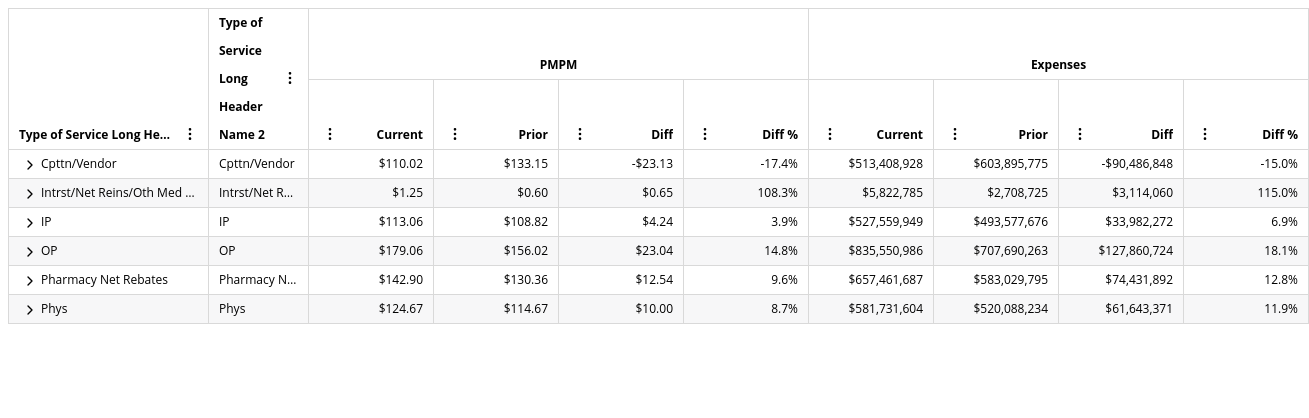
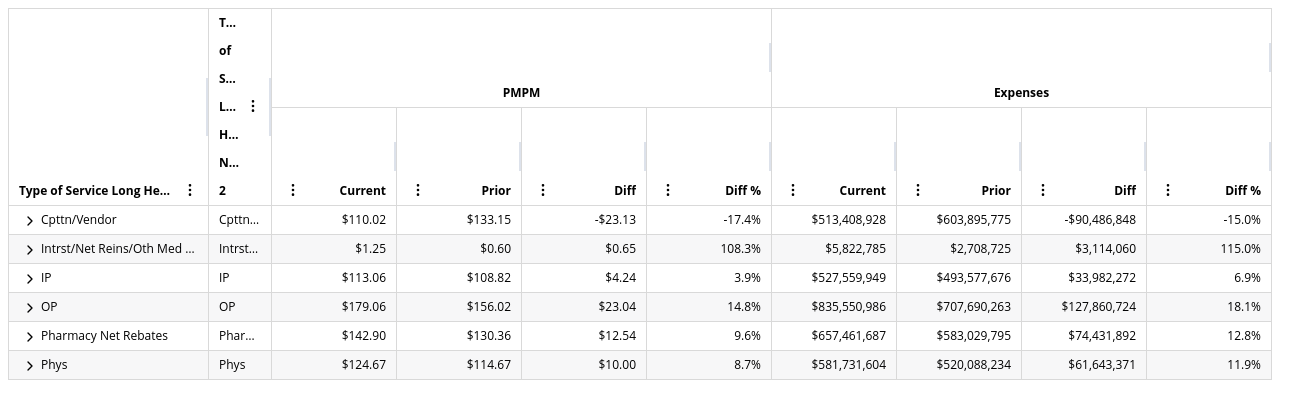
Before and after one commit to mahonbr/tanstack-table, a React (Vite) app: page / in a window 1280 px wide. Shown: the top 418 px of the page, 1309 px wide, since content can reach past the window. Built offline with nearby package versions, Linux system fonts and the light colour scheme.

Commit message:
Enable Column Resizing

```diff
--- a/package.json
+++ b/package.json
@@ -10,6 +10,7 @@
 		"preview": "vite preview"
 	},
 	"dependencies": {
+		"@emotion/css": "^11.13.5",
 		"@emotion/react": "^11.11.3",
 		"@emotion/styled": "^11.14.1",
 		"@fontsource/open-sans": "^5.2.5",
--- a/src/components/grids/DataTable.jsx
+++ b/src/components/grids/DataTable.jsx
@@ -16,12 +16,18 @@ const PREFIX = 'eda-datatable';
 export const classes = {
 	// Slot classes.
 	root: `${PREFIX}-root`,
+
+	// Header classes.
+	header: `${PREFIX}-header`,
 	headerMenuTool: `${PREFIX}-headerMenuTool`,
 	headerPlaceholder: `${PREFIX}-headerPlaceholder`,
 
 	// Modifier classes.
+	hidden: `${PREFIX}-hidden`,
+	resizing: `${PREFIX}-resizing`,
 	sortable: `${PREFIX}-sortable`,
-	hidden: `${PREFIX}-hidden`,
+	striped: `${PREFIX}-striped`,
+	wrapText: `${PREFIX}-wrapText`,
 };
 
 const DataTableRoot = styled('table')(() => ({
@@ -31,6 +37,9 @@ const DataTableRoot = styled('table')(() => ({
 		'--ag-cell-horizontal-padding': '10px',
 		'--ag-font-family': "'Open Sans', 'Roboto', 'Helvetica', 'Arial', sans-serif",
 		'--ag-font-size': '12px',
+		'--ag-header-column-resize-handle-color': '#DDE2EB',
+		'--ag-header-column-resize-handle-height': '30%',
+		'--ag-header-column-resize-handle-width': '2px',
 		'--ag-odd-row-background-color': '#F7F7F8',
 		'--ag-row-height': '28px',
 
@@ -54,16 +63,13 @@ const DataTableRoot = styled('table')(() => ({
 		'td, th': {
 			border: '1px solid var(--ag-border-color)',
 			boxSizing: 'border-box',
+			overflow: 'hidden',
 			padding: `0 var(--ag-cell-horizontal-padding)`,
-			width: 'var(--eda-default-column-width)',
-
-			overflow: 'hidden',
+			position: 'relative',
 			textAlign: 'left',
 			textOverflow: 'ellipsis',
 			whiteSpace: 'nowrap',
-			'&.wrapText': {
-				whiteSpace: 'break-spaces',
-			},
+			width: 'var(--eda-default-column-width)',
 
 			// Style for the grouped header rows.
 			'&.ag-header-row-column-group': {
@@ -126,7 +132,7 @@ const DataTableRoot = styled('table')(() => ({
 						textOverflow: 'ellipsis',
 						whiteSpace: 'nowrap',
 
-						'&.wrapHeaderText': {
+						[`&.${classes.wrapText}`]: {
 							whiteSpace: 'break-spaces',
 						},
 					},
@@ -177,6 +183,14 @@ const DataTableRoot = styled('table')(() => ({
 			},
 		},
 
+		[`.${classes.header}`]: {
+			overflow: 'hidden',
+
+			[`&.${classes.resizing}`]: {
+				overflow: 'visible',
+			},
+		},
+
 		[`.${classes.hidden}`]: {
 			display: 'none',
 		},
@@ -184,6 +198,21 @@ const DataTableRoot = styled('table')(() => ({
 		[`.${classes.sortable}`]: {
 			cursor: 'pointer',
 			userSelect: 'none',
+		},
+
+		[`.${classes.wrapText}`]: {
+			whiteSpace: 'break-spaces',
+		},
+
+		/**
+		 * We want to "smooth out" the cursor when resizing columns in order to avoid the "flicker" effect.
+		 */
+		[`&:has(th.${classes.resizing})`]: {
+			cursor: 'ew-resize',
+
+			th: {
+				pointerEvents: 'none',
+			},
 		},
 	},
 }));
@@ -209,15 +238,21 @@ const HelperFeatures = {
 
 const DataTable = React.forwardRef((props, ref) => {
 	const {
+		columnResizeMode = 'onChange',
 		columns: columnsProp = props.columnDefs,
 		columnTypes = [],
 		data = props.rowData ?? [],
+		debugColumns = false,
+		debugHeaders = false,
 		debugTable = false,
 		getSubRows = (row) => row.children, // return the children array as sub-rows
 		slots = {},
 		defaultColumn = {
 			enableMultiSort: true,
+			enableResizing: true,
 			enableSorting: true,
+			maxSize: 800,
+			minSize: 50,
 			size: 125,
 			// Custom Properties
 			suppressHeaderMenuButton: false,
@@ -228,6 +263,7 @@ const DataTable = React.forwardRef((props, ref) => {
 
 	const { ColumnGroup = DefaultColumnGroup, TableBody = DefaultTableBody, TableHead = DefaultTableHead } = slots;
 
+	const [columnSizingInfo, setColumnSizingInfo] = useState({});
 	const [expanded, setExpanded] = useState({});
 	const [sorting, setSorting] = useState([]);
 	const columnMapRef = useRef(new ConfigMap([...ColumnTypes, ...columnTypes]));
@@ -257,14 +293,18 @@ const DataTable = React.forwardRef((props, ref) => {
 
 	const table = useReactTable({
 		_features: [HelperFeatures],
+		columnResizeMode,
 		columns: resolvedColumns,
 		data,
+		debugColumns,
+		debugHeaders,
 		debugTable,
 		defaultColumn,
 		getCoreRowModel: getCoreRowModel(),
 		getExpandedRowModel: getExpandedRowModel(),
 		getSortedRowModel: getSortedRowModel(),
 		getSubRows,
+		onColumnSizingInfoChange: setColumnSizingInfo,
 		onExpandedChange: setExpanded,
 		onSortingChange: setSorting,
 		meta: {
@@ -272,6 +312,7 @@ const DataTable = React.forwardRef((props, ref) => {
 			props,
 		},
 		state: {
+			columnSizingInfo,
 			expanded,
 			sorting,
 		},
--- a/src/components/grids/components/ColumnGroup.jsx
+++ b/src/components/grids/components/ColumnGroup.jsx
@@ -1,11 +1,30 @@
-const leafColumnRenderer = (col) => {
-	const width = col.columnDef.size ?? col.getSize();
-	return <col key={col.id} style={{ minWidth: '100px', width }} />;
+import { useMemo } from 'react';
+
+const createLeafColumnRenderer = ({ columnSizing, table }) => {
+	return (col) => {
+		const maxWidth = col.columnDef.maxSize ?? table.options.defaultColumn.maxSize;
+		const minWidth = col.columnDef.minSize ?? table.options.defaultColumn.minSize;
+		const width = columnSizing[col.id] ?? col.columnDef.size ?? col.getSize();
+
+		return <col key={col.id} data-id={`${col.id}`} style={{ maxWidth, minWidth, width }} />;
+	};
 };
 
+/**
+ * Since we are using a table layout, we are using a colgroup to...
+ * 	- Make column resizing more performant.
+ * 	- Support column width percentages (for flexing).
+ */
 const ColumnGroup = (props) => {
 	const { table } = props;
-	return <colgroup>{table.getAllLeafColumns().map(leafColumnRenderer)}</colgroup>;
+	const { columnSizing } = table.getState();
+
+	const colgroup = useMemo(() => {
+		const leafColumnRenderer = createLeafColumnRenderer({ columnSizing, table });
+		return <colgroup>{table.getAllLeafColumns().map(leafColumnRenderer)}</colgroup>;
+	}, [columnSizing]);
+
+	return colgroup;
 };
 
 export default ColumnGroup;
--- /dev/null
+++ b/src/components/grids/components/ResizeHandle.jsx
@@ -0,0 +1,51 @@
+import clsx from 'clsx';
+import styled from '@emotion/styled';
+
+const PREFIX = 'eda-resizehandle';
+
+export const classes = {
+	root: `${PREFIX}-root`,
+};
+
+const ResizeHandleRoot = styled('div')(() => ({
+	[`&.${classes.root}`]: {
+		cursor: 'ew-resize',
+		height: '100%',
+		position: 'absolute',
+		right: 0,
+		top: 0,
+		userSelect: 'none',
+		width: 'var(--ag-cell-horizontal-padding)',
+
+		'&:after': {
+			backgroundColor: 'var(--ag-header-column-resize-handle-color)',
+			content: '""',
+			height: 'var(--ag-header-column-resize-handle-height)',
+			position: 'absolute',
+			right: 0,
+			top: 'calc(50% - var(--ag-header-column-resize-handle-height) * .5)',
+			width: 'var(--ag-header-column-resize-handle-width)',
+		},
+	},
+}));
+
+const ResizeHandle = (props) => {
+	const { header, table } = props;
+
+	return (
+		<ResizeHandleRoot
+			className={clsx(classes.root)}
+			onClick={(event) => event.stopPropagation()}
+			onDoubleClick={() => header.column.resetSize()}
+			onMouseDown={header.getResizeHandler()}
+			style={{
+				transform:
+					table.options.columnResizeMode === 'onEnd' && header.column.getIsResizing()
+						? `translateX(${table.getState().columnSizingInfo.deltaOffset}px)`
+						: '',
+			}}
+		/>
+	);
+};
+
+export default ResizeHandle;
--- a/src/components/grids/components/TableBody.jsx
+++ b/src/components/grids/components/TableBody.jsx
@@ -2,13 +2,14 @@ import { flexRender } from '@tanstack/react-table';
 import clsx from 'clsx';
 
 const cellRenderer = (cell) => {
-	const { wrapText } = cell.column.columnDef;
+	const { table } = cell.getContext();
+	const { classes } = table.getMeta();
 
 	return (
 		<td
 			key={cell.id}
 			className={clsx(cell.column.columnDef?.cellClass, {
-				wrapText: wrapText,
+				[classes.wrapText]: cell.column.columnDef.wrapText,
 			})}
 		>
 			{flexRender(cell.column.columnDef.cell, cell.getContext())}
--- a/src/components/grids/components/TableHead.jsx
+++ b/src/components/grids/components/TableHead.jsx
@@ -1,9 +1,10 @@
 import { flexRender } from '@tanstack/react-table';
 import clsx from 'clsx';
 
+import MenuTool from './tools/MenuTool';
+import ResizeHandle from './ResizeHandle';
 import SortIndicatorTool from './tools/SortIndicatorTool';
 import Spacer from '@/components/toolbars/Spacer';
-import MenuTool from './tools/MenuTool';
 
 const TableHead = (props) => {
 	const { table } = props;
@@ -52,18 +53,22 @@ const TableHead = (props) => {
 								<th
 									key={header.id}
 									colSpan={header.colSpan}
-									onClick={header.column.getToggleSortingHandler()}
 									{...headerProps}
-									className={clsx(header.column.columnDef?.headerClass, {
-										[classes?.sortable]: header.column.getCanSort(),
+									className={clsx(classes.header, header.column.columnDef?.headerClass, {
 										'ag-header-row-column-group': !isLeafRow,
+										[classes?.resizing]: header.column.getIsResizing(),
 									})}
 								>
-									<div className={clsx('ag-header-cell-label-container')}>
+									<div
+										onClick={header.column.getToggleSortingHandler()}
+										className={clsx('ag-header-cell-label-container', {
+											[classes?.sortable]: header.column.getCanSort(),
+										})}
+									>
 										<div className={clsx('ag-header-cell-label')}>
 											<div
 												className={clsx('ag-header-cell-text', {
-													wrapHeaderText: wrapHeaderText,
+													[classes.wrapText]: wrapHeaderText,
 												})}
 											>
 												{flexRender(header.column.columnDef.header, header.getContext())}
@@ -85,6 +90,7 @@ const TableHead = (props) => {
 											)}
 										</div>
 									</div>
+									<ResizeHandle {...header.getContext()} />
 								</th>
 							);
 						})}
```
Also changed, not shown: src/components/grids/DataTable.todo.md (+0 -16 lines), 1 other file (tests, documents, lock files or other folders).
